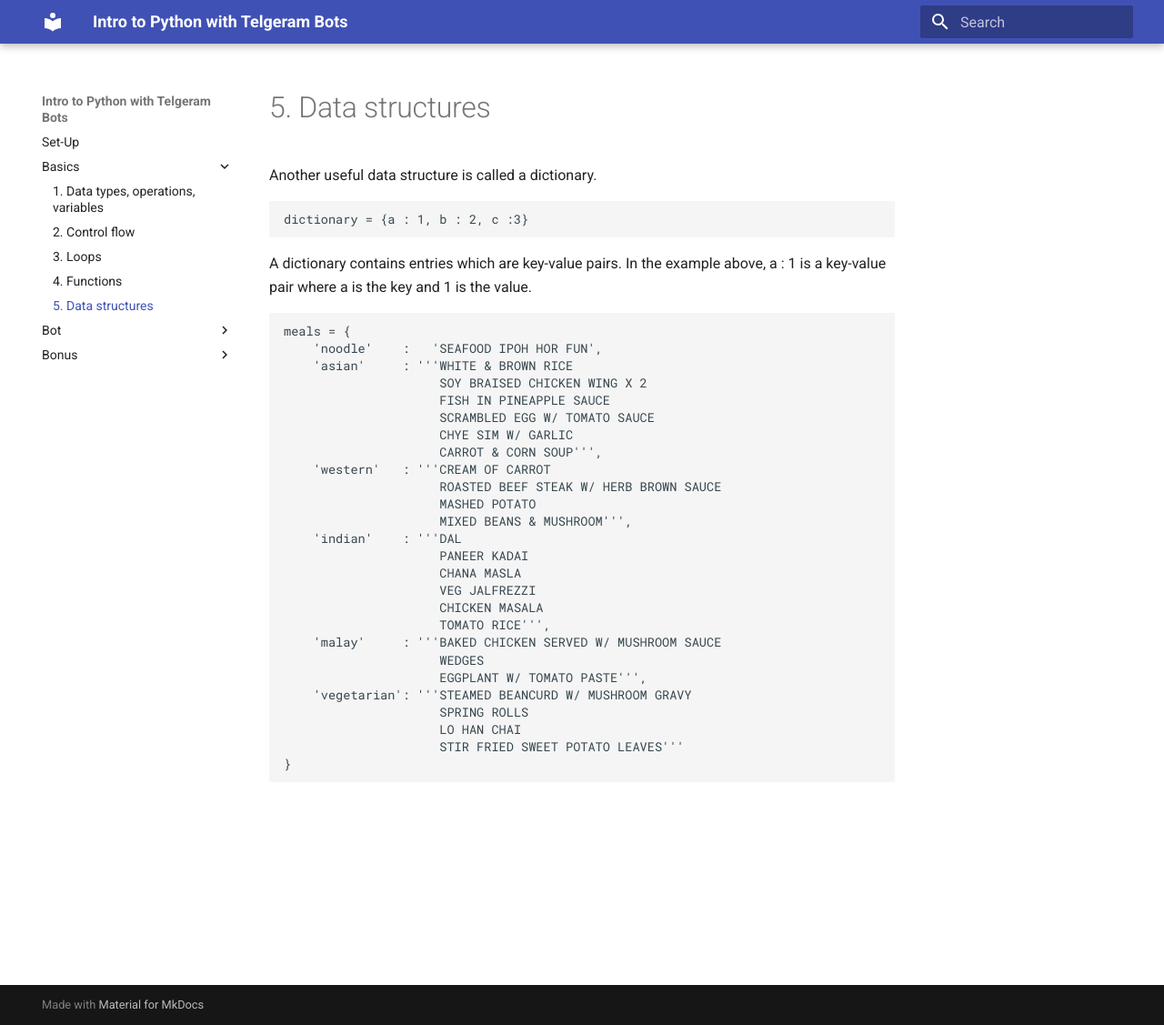
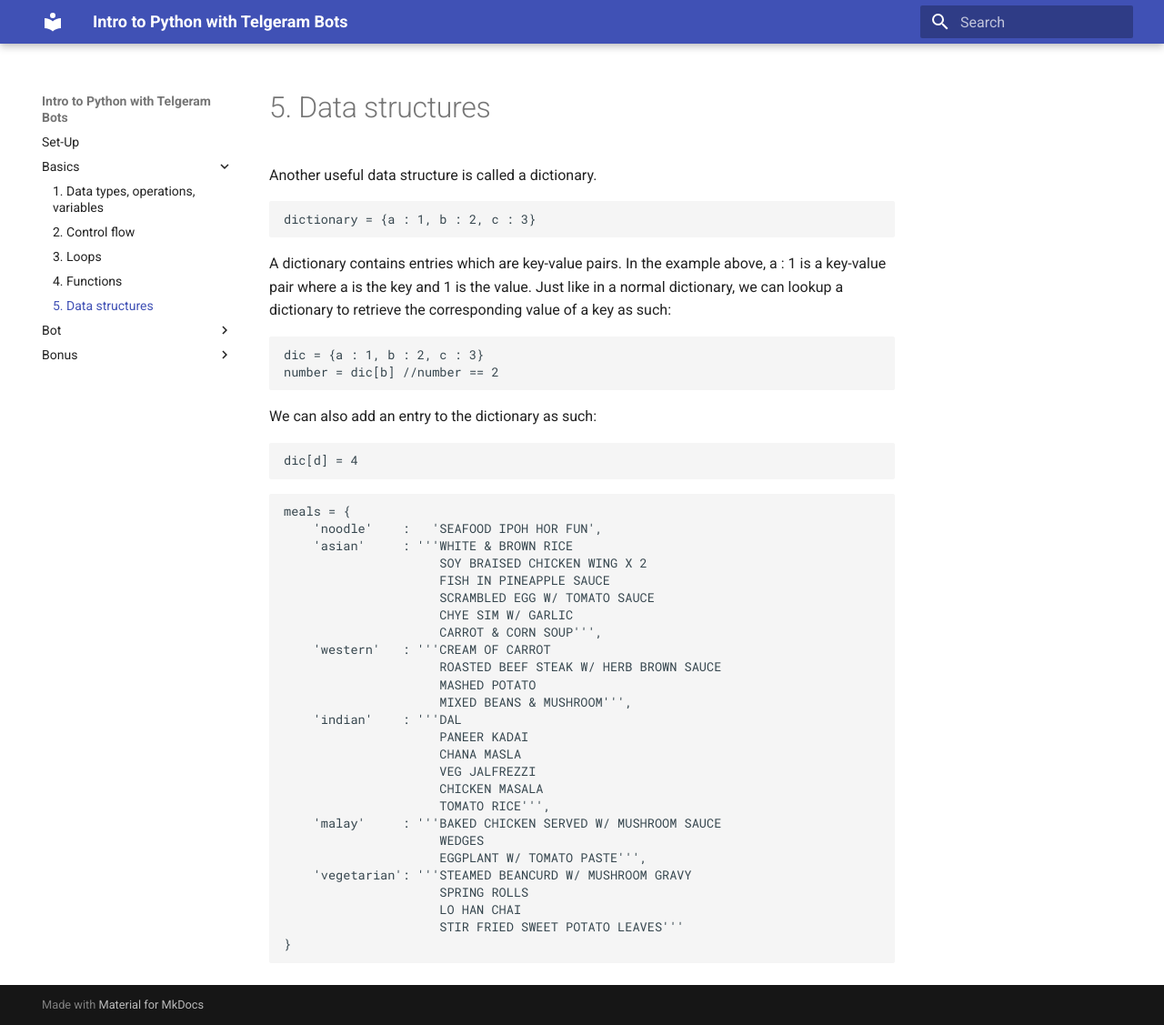
Before and after one commit to USP-Python/USP-Python.github.io, an MkDocs documentation site: the page built from docs/05-basics.md, in a window 1280 px wide and 1127 px high. Shown: the whole window at 91% size. Built offline with MkDocs 1.6.1 and Material for MkDocs 9.7.7, drawn with Linux system fonts in a browser that asks for light colours; old or Windows-style settings are respelled for this version of MkDocs.

Commit message:
Update 05-basics.md

````diff
--- a/docs/05-basics.md
+++ b/docs/05-basics.md
@@ -2,12 +2,20 @@
 Another useful data structure is called a dictionary.
 
 ```python
-dictionary = {a : 1, b : 2, c :3}
+dictionary = {a : 1, b : 2, c : 3}
+```
+A dictionary contains entries which are key-value pairs. In the example above, a : 1 is a key-value pair where a is the key and 1 is the value. Just like in a normal dictionary, we can lookup a dictionary to retrieve the corresponding value of a key as such:
+
+```python
+dic = {a : 1, b : 2, c : 3}
+number = dic[b] //number == 2
 ```
 
-A dictionary contains entries which are key-value pairs. In the example above, a : 1 is a key-value pair where a is the key and 1 is the value.
+We can also add an entry to the dictionary as such:
 
-
+```python
+dic[d] = 4
+```
 
 ```python
 meals = {
````
